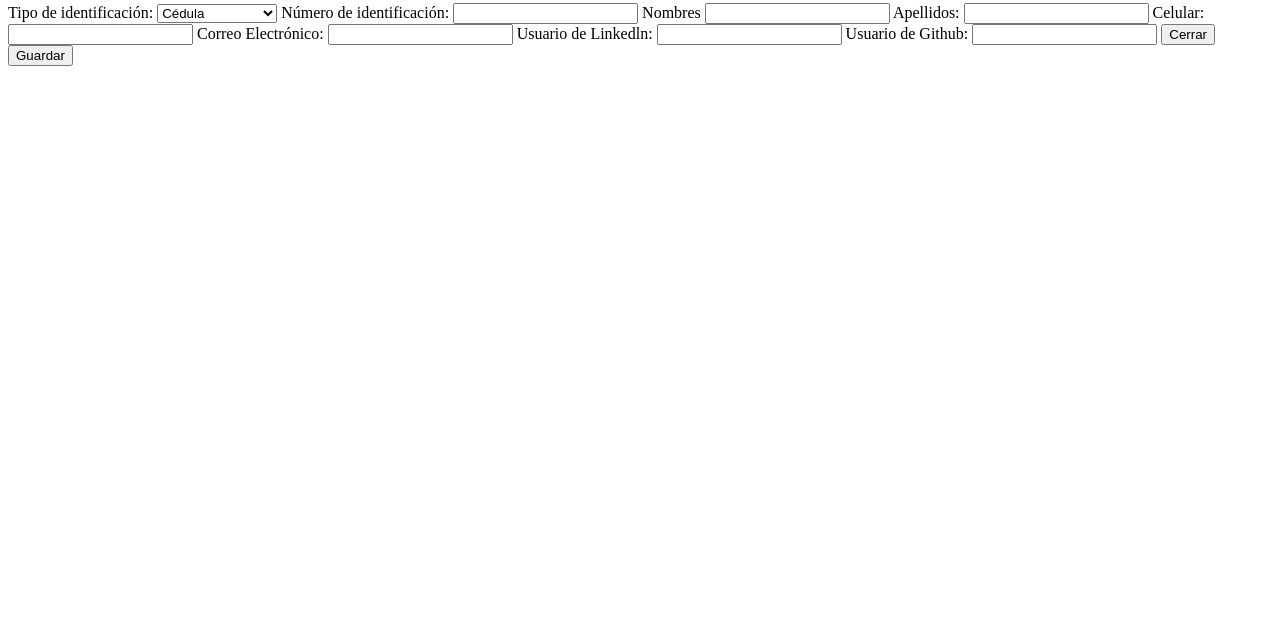
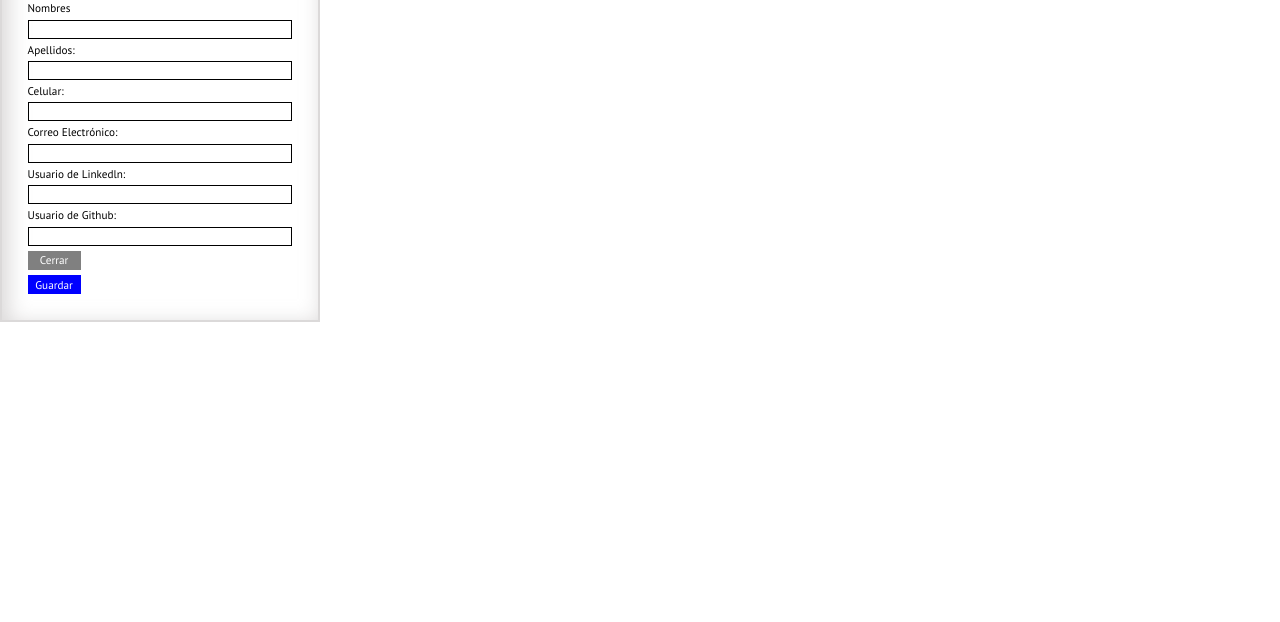
Before and after one commit to StevenReyHerrera/Taller2, a website: page pages/index.html in a window 1280 px wide. Shown: the part 178-800 px from the top of the page. Drawn offline with Linux system fonts and the light colour scheme.

Commit message:
Se agregan estilos para el formulario

```diff
--- a/pages/index.html
+++ b/pages/index.html
@@ -5,35 +5,35 @@
     <meta http-equiv='X-UA-Compatible' content='IE=edge'>
     <title>Page Title</title>
     <meta name='viewport' content='width=device-width, initial-scale=1'>
-    <link rel='stylesheet' type='text/css' media='screen' href='main.css'>
+    <link rel='stylesheet' type='text/css' media='screen' href='../src/css/style.css'>
 </head>
 <body>
-    <h1>Registro de Estudiante</h1>
-    <button>Agregar estudiante</button>
-    <form onsubmit="guardar(event)">
-        <h1>Registro de estudiante</h1>
-        <label>Tipo de identificación:</label>
-        <select>
-            <option>Cédula</option>
-            <option>Tarjeta identidad</option>
-            <option>Pasaporte</option>
+    <h1 class="titulo">Registro de Estudiante</h1>
+    <button class="button-addEstudiante">Agregar estudiante</button>
+    <form class="form"  onsubmit="guardar(event)">
+        <h1 class="form__h1">Registro de estudiante</h1>
+        <label class="form__label">Tipo de identificación:</label>
+        <select class="form__select">
+            <option class="form__select__option">Cédula</option>
+            <option class="form__select__option">Tarjeta identidad</option>
+            <option class="form__select__option">Pasaporte</option>
         </select>
-        <label>Número de identificación:</label>
-        <input type="text">
-        <label>Nombres</label>
-        <input type="text">
-        <label>Apellidos:</label>
-        <input type="text">
-        <label>Celular:</label>
-        <input type="text">
-        <label>Correo Electrónico:</label>
-        <input type="text">
-        <label>Usuario de Linkedln:</label>
-        <input type="text">
-        <label>Usuario de Github:</label>
-        <input type="text">
-        <button>Cerrar</button>
-        <input type="submit" value="Guardar">
+        <label class="form__label">Número de identificación:</label>
+        <input class="form__input-text" type="text">
+        <label class="form__label">Nombres</label>
+        <input class="form__input-text" type="text">
+        <label class="form__label">Apellidos:</label>
+        <input class="form__input-text" type="text">
+        <label class="form__label">Celular:</label>
+        <input class="form__input-text" type="text">
+        <label class="form__label">Correo Electrónico:</label>
+        <input class="form__input-text" type="text">
+        <label class="form__label">Usuario de Linkedln:</label>
+        <input class="form__input-text" type="text">
+        <label class="form__label">Usuario de Github:</label>
+        <input class="form__input-text" type="text">
+        <button class="form__button">Cerrar</button>
+        <input  class="form__input-submit" type="submit" value="Guardar">
     </form>
 
     <!-- <script src='main.js'></script> -->
--- /dev/null
+++ b/src/css/scss/_reset.scss
@@ -0,0 +1,77 @@
+/*
+    Estilos generales para que las etiquetas no contengan propiedades
+    que nos estorben y en todos los navegadores se vean correctamente
+*/
+
+* {
+  margin: 0;
+  padding: 0;
+  border: 0;
+  box-sizing: border-box;
+  vertical-align: baseline;
+}
+img {
+  max-width: 100%;
+  width: 100%;
+  display: block;
+  object-fit: cover;
+  object-position: center center;
+}
+a {
+  display: block;
+  text-decoration: none;
+  color:inherit;
+  font-size:inherit;
+}
+video {
+  max-width: 100%;
+  width: 100%;
+  display: block;
+  object-fit: cover;
+  object-position: center center;
+}
+p a {
+  display: inline;
+}
+li {
+  list-style-type: none;
+}
+table , tr , td {
+  border-collapse: collapse;
+  border-spacing: 0;
+}
+html {
+  scroll-behavior: smooth;
+}
+h1 , h2 , h3 , h4 , h5 , h6 , strong {
+  hyphens: auto;
+  font-weight: inherit;
+  font-size: inherit;
+}
+::selection {
+  background-color: var(--negro);
+  color: var(--blanco);
+}
+
+form , input, textarea, select , button{
+    font-family: inherit;
+    font-size: inherit;
+    hyphens: auto;
+    background-color: transparent;
+    // appearance: none;
+    display: block;
+  }
+
+body {
+  font-family: var(--tipo-principal);
+  font-size: 100%;
+  line-height: 1.4em;
+  min-height: 100vh;
+  background-color: var(--blanco);
+  color:var(--negro);
+  hyphens: auto;
+  font-smooth: always;
+  -webkit-font-smoothing: antialiased;
+  -moz-osx-font-smoothing: grayscale;
+
+}
--- /dev/null
+++ b/src/css/scss/style.scss
@@ -0,0 +1,54 @@
+@import './reset';
+@import url('https://fonts.googleapis.com/css2?family=PT+Sans&display=swap');
+$font-form: 'PT Sans', sans-serif;
+
+.form{
+    width: 25%;
+    display: flex;
+    flex-direction: column;
+    font-family: $font-form;
+    padding: 2%;
+    border: 2px solid rgb(184, 179, 179,50%);
+    box-shadow: 5px 5px 20px 2px rgb(184, 179, 179,50%) inset;
+    &__h1{
+        font-size: 0.9rem;
+    }
+    &__label{
+        font-size: 0.7rem;
+    }
+    &__select{
+        border: 1px solid black;
+        font-size: 0.8rem;
+        &_s_option{
+
+        }
+    }
+    &__input-text{
+        border: 1px solid rgb(0, 0, 0);
+        font-size: 0.8rem;
+        &:hover{
+            background-color: rgb(184, 179, 179,50%);
+            cursor: pointer;
+        }
+    }
+    &__button{
+        border:none;
+        background-color: grey;
+        margin-top: 5px;
+        display: inline-block;
+        width: 20%;
+        color: white;
+        font-size: 0.7rem;
+        padding: 1%;
+    }
+    &__input-submit{
+        margin-top: 5px;
+        background-color: blue;
+        display: inline-block;
+        width: 20%;
+        color: white;
+        font-size: 0.7rem;
+        padding: 1%;
+    }
+
+}
```
Also changed, not shown: src/css/style.css (added), 1 other file.
